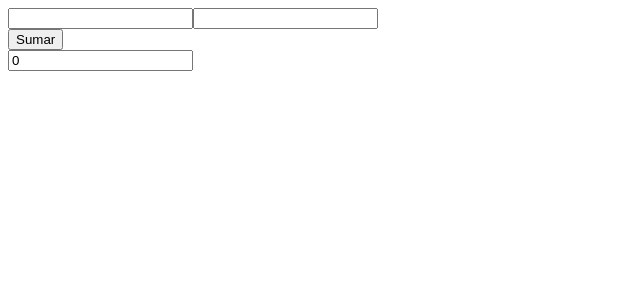
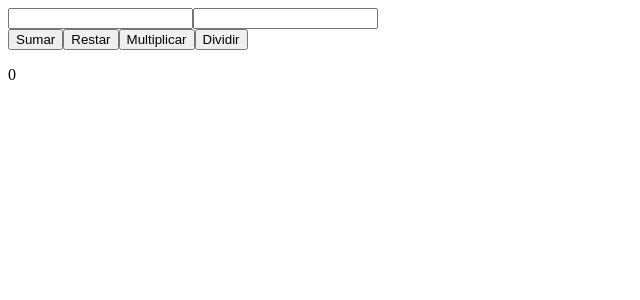
Before and after one commit to aotalvaros/operaciones-simple-calculadora-typescript, a React (Create React App) app: page / in a window 1280 px wide. Shown: the top 300 px of the page, without its empty margins (0-640 px from the left). Built offline with nearby package versions, Linux system fonts and the light colour scheme.

Commit message:
Se crea un contenedor donde se renderiza la calculadora

```diff
--- a/src/components/Calculadora.tsx
+++ b/src/components/Calculadora.tsx
@@ -1,13 +1,34 @@
 import React, { ChangeEvent, useState } from 'react'
+import { dividir } from '../domain/calculadora/dividir';
+import { multiplicar } from '../domain/calculadora/multiplicar';
+import { restar } from '../domain/calculadora/restar';
 import { sumar } from '../domain/calculadora/sumar';
+import { IValorNumeros } from '../interface/IValorNumeros';
 
 export const Calculadora = () => {
-    const [inputOneState, setInputOne] = useState(0);
-    const [inputTwoState, setInputTwo] = useState(0);
-    const [inputResultado, setInputResultado] = useState(0);
+    const [inputOneState, setInputOne] = useState<number>(0);
+    const [inputTwoState, setInputTwo] = useState<number>(0);
+    const [inputResultado, setInputResultado] = useState<Number | String>(0);
 
-    const performAddition = (): void =>{
-        setInputResultado( sumar({ numero1: inputOneState, numero2: inputTwoState}));
+    const valores: IValorNumeros = {
+        numero1: inputOneState,
+        numero2: inputTwoState
+    };
+
+    const performAddition = (): void => {
+        setInputResultado(sumar(valores));
+    };
+
+    const performSubtraction = (): void => {
+        setInputResultado(restar(valores));
+    };
+
+    const performMultiplication = (): void => {
+        setInputResultado(multiplicar(valores))
+    };
+
+    const performDivision = (): void => {
+        setInputResultado(dividir(valores));
     };
 
     const handleOnChangeInputOne = ({ target }: ChangeEvent<HTMLInputElement>): void => {
@@ -18,8 +39,6 @@ export const Calculadora = () => {
         const {value} = target;
         setInputTwo(Number.parseInt(value));
     };
-
-
 
     return (
         <>
@@ -37,11 +56,20 @@ export const Calculadora = () => {
                 <button id='buttonHacerSumar' onClick={performAddition}>
                     Sumar
                 </button>
+                <button id='buttonHacerResta' onClick={performSubtraction}>
+                    Restar
+                </button>
+                <button id='buttonHacerMultiplicacion' onClick={performMultiplication}>
+                    Multiplicar
+                </button>
+                <button id='buttonHacerDivision' onClick={performDivision}>
+                    Dividir
+                </button>
             </div>
             <div>
-                <input
-                    value={inputResultado}
-                    id='InputMostrarResultado'/>
+                 <p id='InputMostrarResultado'>
+                    {inputResultado}
+                </p>
             </div>
         </>
     );
```
